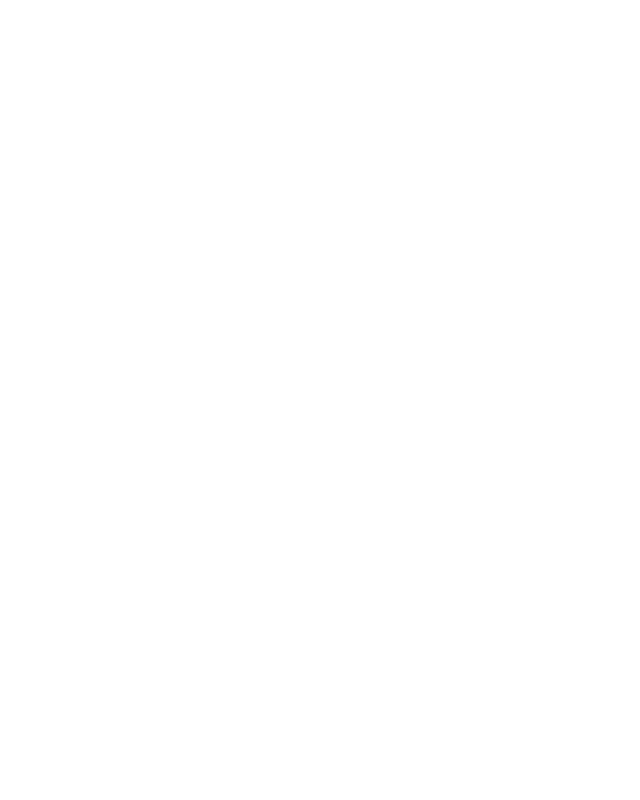
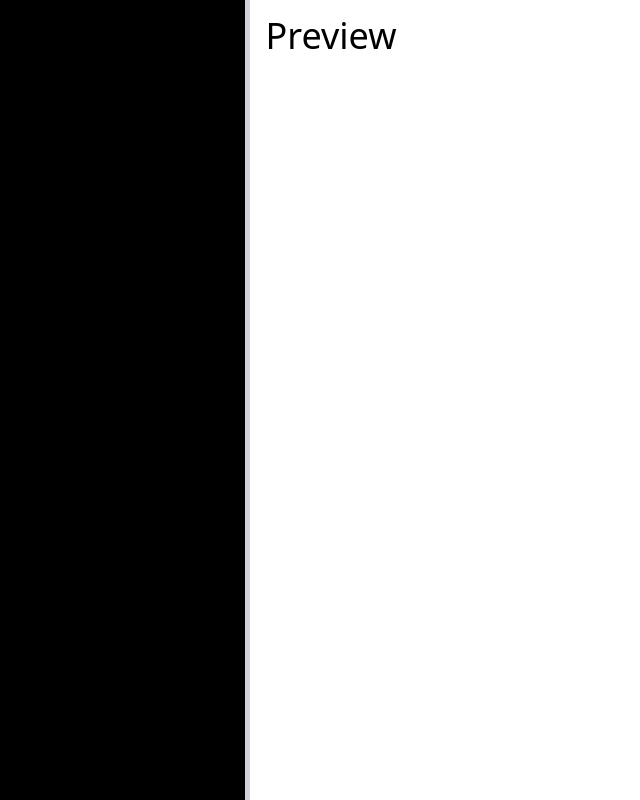
Before and after one commit to AkshayCdr/json-generator, a React (Vite) app: page / in a window 1280 px wide. Shown: the whole page, without its empty margins (393-1033 px from the left). Built offline with nearby package versions, Linux system fonts and the light colour scheme.

Commit message:
added two right and left resizable section

```diff
--- a/src/App.tsx
+++ b/src/App.tsx
@@ -1,9 +1,89 @@
+import { useEffect, useRef, useState } from "react";
 import "./App.css";
 
+const handleMouseDown = (
+    e: React.MouseEvent,
+    setLeftWidth: React.Dispatch<React.SetStateAction<number>>,
+    leftWidthRef: React.RefObject<number>
+) => {
+    e.preventDefault();
+    const startX = e.clientX;
+    const startY = e.clientY;
+    const startWidth = leftWidthRef.current;
+    const isSmallScreen = window.innerWidth < 640;
+
+    const handleMouseMove = (moveEvent: MouseEvent) => {
+        moveEvent.preventDefault();
+
+        if (isSmallScreen) {
+            const deltaY = moveEvent.clientY - startY;
+            const newHeight = startWidth + (deltaY / window.innerHeight) * 100;
+            setLeftWidth(Math.min(Math.max(newHeight, 30), 70));
+        } else {
+            const deltaX = moveEvent.clientX - startX;
+            const newWidth = startWidth + (deltaX / window.innerWidth) * 100;
+            setLeftWidth(Math.min(Math.max(newWidth, 30), 70));
+        }
+    };
+
+    const handleMouseUp = () => {
+        document.removeEventListener("mousemove", handleMouseMove);
+        document.removeEventListener("mouseup", handleMouseUp);
+        document.body.style.cursor = "default";
+    };
+
+    document.addEventListener("mousemove", handleMouseMove);
+    document.addEventListener("mouseup", handleMouseUp);
+    document.body.style.cursor = isSmallScreen ? "row-resize" : "col-resize";
+};
+
 export default function App() {
+    const [leftWidth, setLeftWidth] = useState(50);
+    const [isSmallScreen, setIsSmallScreen] = useState(window.innerWidth < 640);
+
+    const leftWidthRef = useRef(leftWidth);
+    leftWidthRef.current = leftWidth;
+
+    useEffect(() => {
+        const handleResize = () => {
+            setIsSmallScreen(window.innerWidth < 640);
+        };
+
+        window.addEventListener("resize", handleResize);
+        return () => window.removeEventListener("resize", handleResize);
+    }, []);
+
     return (
         <div className="flex flex-col h-screen overflow-hidden">
-            <main className="flex flex-col sm:flex-row flex-1 overflow-hidden"></main>
+            <main className="flex flex-col sm:flex-row flex-1 overflow-hidden">
+                <section
+                    style={{
+                        height: isSmallScreen ? `${leftWidth}%` : "100%",
+                        width: isSmallScreen ? "100%" : `${leftWidth}%`,
+                    }}
+                    className="relative flex bg-black dark:bg-backGroundDark"
+                ></section>
+
+                <div
+                    className="hover:bg-blue-400 active:bg-blue-600 bg-gray-300 cursor-col-resize"
+                    style={{ width: "5px" }}
+                    onMouseDown={(event) =>
+                        handleMouseDown(event, setLeftWidth, leftWidthRef)
+                    }
+                />
+
+                <section
+                    style={{
+                        height: isSmallScreen ? `${100 - leftWidth}%` : "100%",
+                        width: isSmallScreen ? "100%" : `${100 - leftWidth}%`,
+                    }}
+                    className="bg-white overflow-auto"
+                >
+                    <div className="p-4">
+                        <h1 className="text-4xl mb-4 ">Preview</h1>
+                    </div>
+                </section>
+            </main>
         </div>
     );
 }
```
